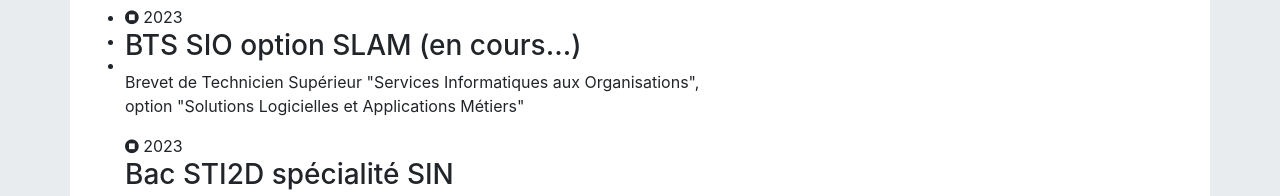
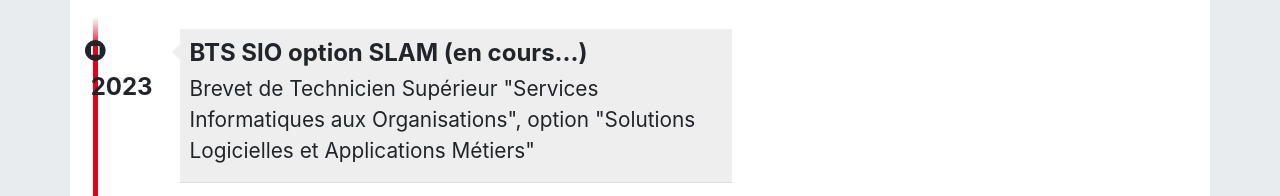
Before and after one commit to Karclat/victorjosselin.github.io, a plain HTML site: page pages/cv.html in a window 1280 px wide. Shown: the part 550-746 px from the top of the page. Drawn offline with nearby package versions, Linux system fonts and the light colour scheme.

Commit message:
Rajout de la chronologie en css

```diff
--- a/css/cv.css
+++ b/css/cv.css
@@ -13,3 +13,36 @@ body { padding-top: 50px; }
 #cv-intro::after { background: url('images/ligne.png'); /* Dossier "images" est un sous-
  dossier de "css" (à créer) */
  width: 100%; height: 3px; margin-top: 15px; content: ''; display: block;}
+/******************************************
+* Parcours scolaire
+******************************************/
+#parcours { margin-top: 20px; position: relative; padding: 1em 0; list-style: none; }
+#parcours::before { width: 5px; height: 100%; position: absolute; left: 7.8px; top: 0;
+ display: block; background: linear-gradient(to bottom, #ffffff 0%,
+ #E2001A 7%, #E2001A, #ffffff 100%); content:""; }
+#parcours li { width: 100%; z-index: 2; position: relative; float: left; }
+#parcours .date .glyphicon-record::before { background: #FFFFFF; color: #555; }
+#parcours .date { width: 75px; background-color: rgba(0, 0, 0, 0); font-size: 1.5em;
+ font-weight: 700; display: inline-block; }
+#parcours .details { width: 325px; display: inline-block; background: #eee;
+ position: relative; padding: 10px 10px 0 10px;
+ border-bottom: 1px solid #ddd; margin: -4px -12px 20px 0; }
+#parcours .details::after { content: ''; position: absolute; top: 15px; right: 0;
+ left: -16px; height: 0; width: 0; border: solid transparent;
+ border-right-color: #eee; border-width: 8px;
+ pointer-events: none; }
+#parcours .details h3{ font-size: 1.5em; margin: 0; padding: 0; font-weight: 700; }
+#parcours .details p{ font-size: 1.3em; margin-top: 5px; padding: 0; }
+/* Pour empêcher la déformation du parcours scolaire selon la STA */
+@media (min-width: 500px) { #parcours .date { width: 20%; }
+ #parcours .details { width: 80%; }
+}
+@media (min-width: 768px) { #parcours .date { width: 25%; }
+ #parcours .details { width: 75%; }
+}
+@media (min-width: 992px) { #parcours .date { width: 17%; }
+ #parcours .details { width: 83%; }
+}
+@media (min-width: 1200px) { #parcours .date { width: 13%; }
+ #parcours .details { width: 87%; }
+}
```
